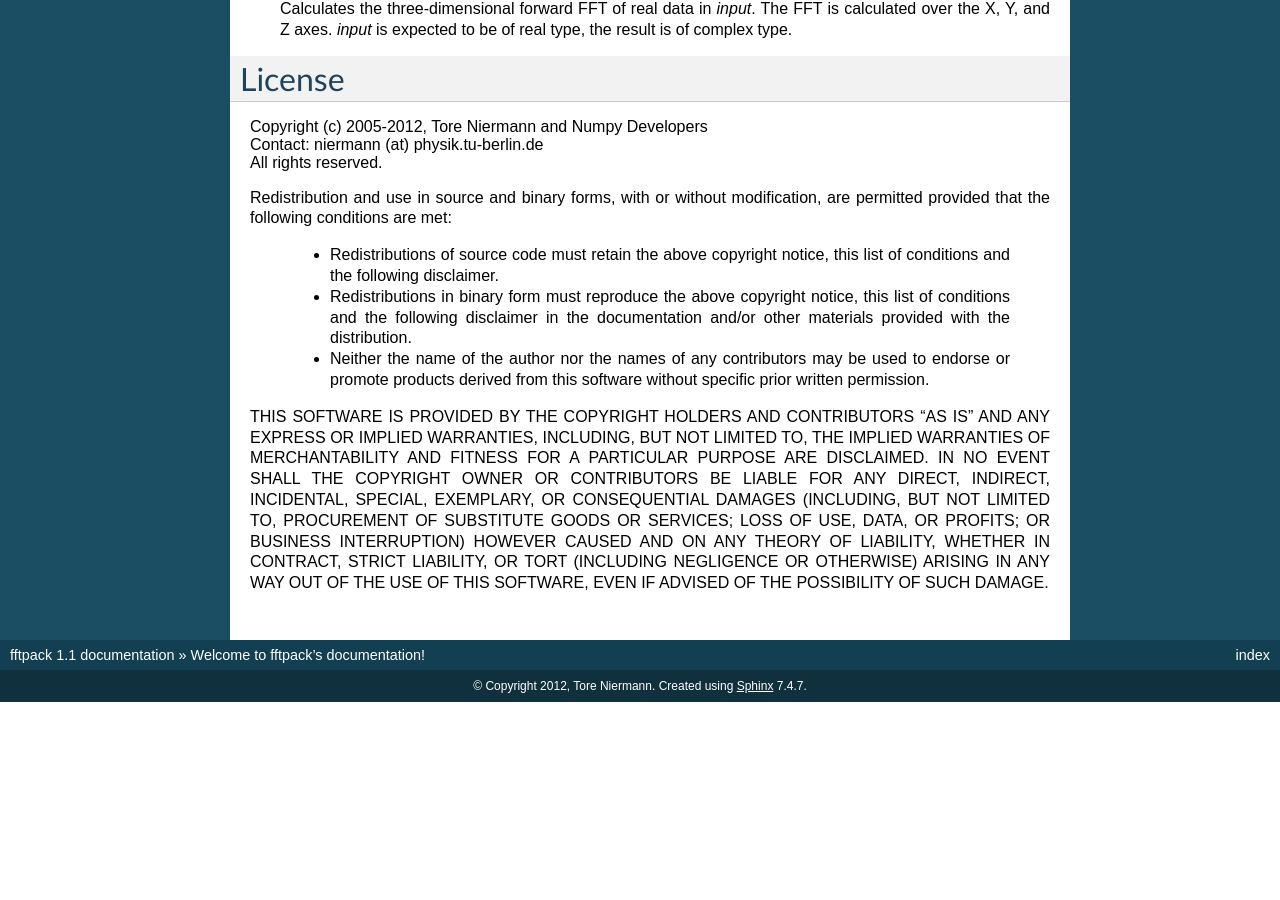
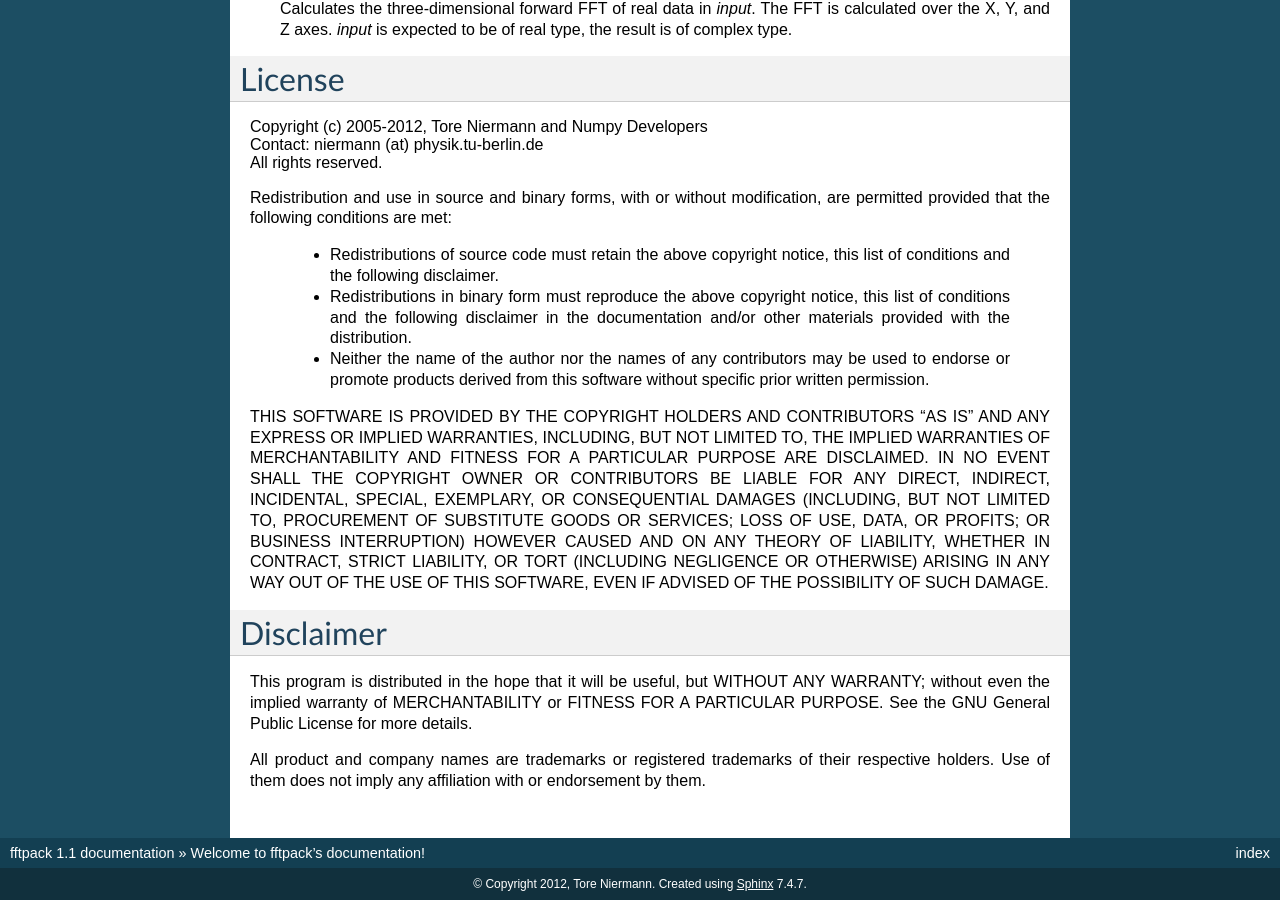
Before and after one commit to niermann/gms_fftpack, a Sphinx documentation site: the page built from doc/index.rst, in a window 1280 px wide and 900 px high, scrolled down 1872 px. Built offline with Sphinx 7.4.7, drawn with Linux system fonts in a browser that asks for light colours; before the commit the page ends 2574 px from its top, so only the background shows below that.

Commit message:
Updated documentation

```diff
--- a/doc/index.rst
+++ b/doc/index.rst
@@ -163,3 +163,15 @@ DATA, OR PROFITS; OR BUSINESS INTERRUPTION) HOWEVER CAUSED AND ON ANY
 THEORY OF LIABILITY, WHETHER IN CONTRACT, STRICT LIABILITY, OR TORT
 (INCLUDING NEGLIGENCE OR OTHERWISE) ARISING IN ANY WAY OUT OF THE USE OF
 THIS SOFTWARE, EVEN IF ADVISED OF THE POSSIBILITY OF SUCH DAMAGE.
+
+Disclaimer
+==========
+
+This program is distributed in the hope that it will be useful,
+but WITHOUT ANY WARRANTY; without even the implied warranty of
+MERCHANTABILITY or FITNESS FOR A PARTICULAR PURPOSE.  See the
+GNU General Public License for more details.
+
+All product and company names are trademarks or registered trademarks of
+their respective holders. Use of them does not imply any affiliation
+with or endorsement by them.
```
